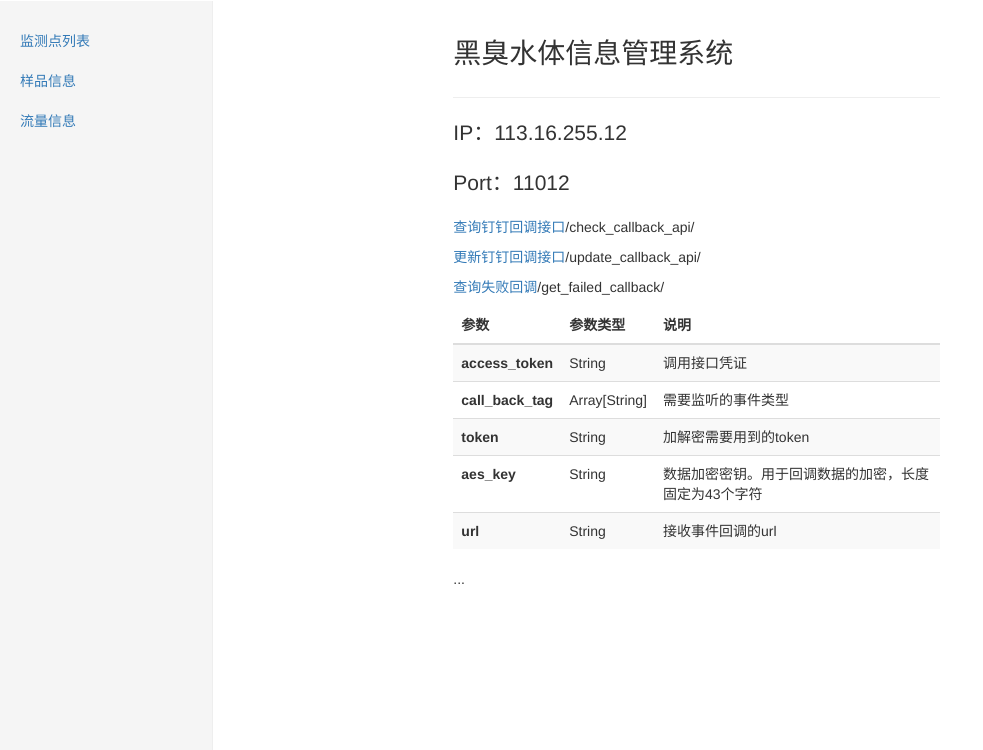
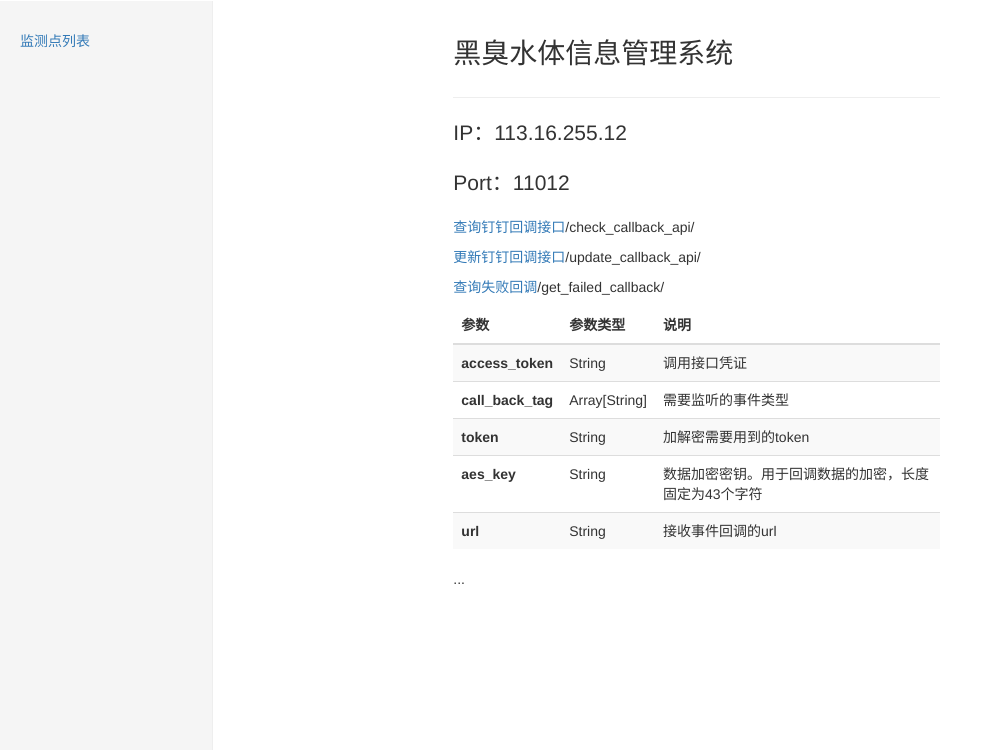
Before and after one commit to lhsheild/Sewage, a Django app: page / in a window 1280 px wide. Shown: the part 50-800 px from the top of the page, without its empty margins (0-983 px from the left). Run offline with Django 3.2, Linux system fonts and the light colour scheme; parts of the project's set-up code (start-up, migrations or seed data) failed here and were passed over.

Commit message:
fix前端button

```diff
--- a/templates/index.html
+++ b/templates/index.html
@@ -9,8 +9,8 @@
             <div class="col-sm-3 col-md-2 sidebar">
                 <ul class="nav nav-sidebar">
                     <li class="{% block monitor_block %}{% endblock %}"><a href="/monitor/">监测点列表</a></li>
-                    <li class="{% block sample_block %}{% endblock %}"><a href="/sample/">样品信息</a></li>
-                    <li class="{% block flow_block %}{% endblock %}"><a href="/flow/">流量信息</a></li>
+{#                    <li class="{% block sample_block %}{% endblock %}"><a href="/sample/">样品信息</a></li>#}
+{#                    <li class="{% block flow_block %}{% endblock %}"><a href="/flow/">流量信息</a></li>#}
                 </ul>
             </div>
             <div class="col-sm-9 col-sm-offset-3 col-md-10 col-md-offset-2 main">
```
